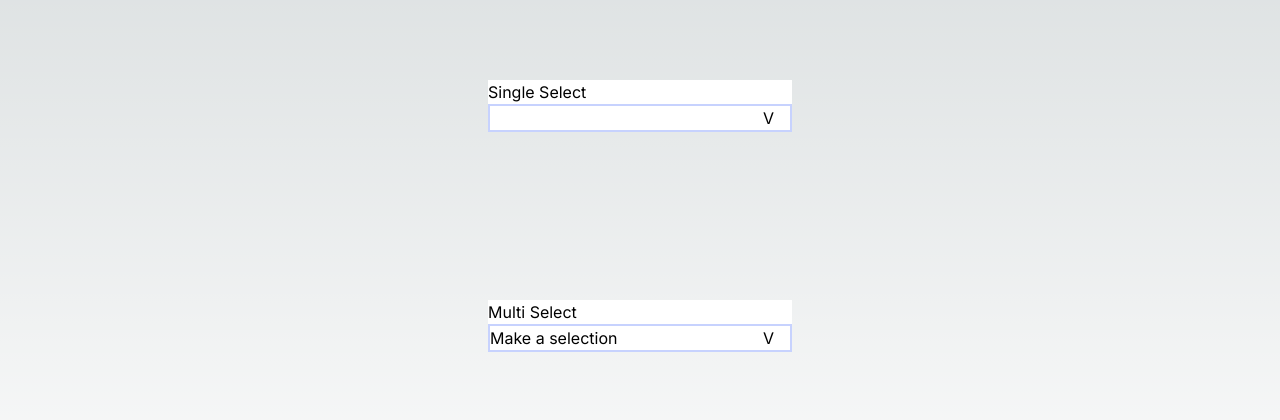
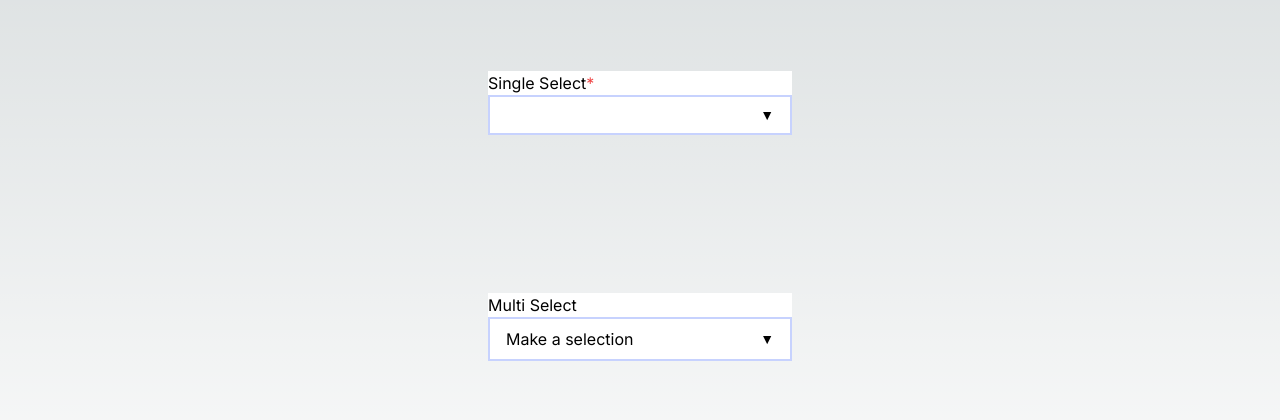
Before and after one commit to reeesh96/dropdown-module, a Next.js app: page / in a window 1280 px wide. Shown: the part 184-604 px from the top of the page. Built offline with nearby package versions, Linux system fonts and the light colour scheme.

Commit message:
Fixing styling and cleaning arrows

```diff
--- a/src/app/page.tsx
+++ b/src/app/page.tsx
@@ -6,19 +6,21 @@ import { DropdownProps, SelectionMode } from "@/components/dropdown/config"
 export default function Home() {
   const dropdownProps: DropdownProps = {
     title: 'Single Select',
-    options: ['Op1', 'Op2'],
+    options: ['Tony Stark', 'Steve Rogers', 'Bruce Banner', 'Natasha Romanoff', 'Thor'],
     selectionMode: SelectionMode.SingleSelect,
     onSelectionChange(selectedItems) {
       console.log('Items Changed!')
       console.log(selectedItems)
     },
+    required: true
   }
 
   const multiSelectDropdownProps = {
     ...dropdownProps,
     title: 'Multi Select',
     selectionMode: SelectionMode.MultiSelect,
-    defaultText: 'Make a selection'
+    defaultText: 'Make a selection',
+    required: false
   }
 
   return (
--- a/src/components/dropdown/index.css
+++ b/src/components/dropdown/index.css
@@ -12,8 +12,9 @@
     width: 100%;
     display: flex;
     flex-direction: row;
+    align-items: center;
 
-    @apply border-solid border-2 border-indigo-200
+    @apply border-solid border-2 border-indigo-200 px-[1rem] py-[0.5rem];
 }
 
 .dropdown-menu-container {
@@ -47,3 +48,9 @@
 .dropdown-menu-item_selected:hover {
     @apply bg-blue-300;
 }
+
+.caret {
+    translate: 0 25%;
+    border: .25em solid transparent;
+    border-top-color: #777;
+  }
--- a/src/components/dropdown/index.tsx
+++ b/src/components/dropdown/index.tsx
@@ -6,7 +6,7 @@ import './index.css'
 import { setToString } from "@/utils/setToString";
 
 export default function Dropdown(props: DropdownProps) {
-    const { title, options, selectionMode, defaultText, onSelectionChange } = props
+    const { title, options, selectionMode, defaultText, onSelectionChange, required } = props
     const [ isCollapsed, setIsCollapsed ] = useState(true)
     const [ selectedItems, _setSelectedItems ] = useState(new Set<string>())
     const [ selectionResultString, setSelectionResultString ] = useState(defaultText ?? '')
@@ -48,18 +48,27 @@ export default function Dropdown(props: DropdownProps) {
 
     return (
         <div className="dropdown-container">
-            <p>{title}</p>
+            <div className="flex flex-row">
+                <p>{title}</p>
+                {required && (
+                    <p className="text-red-500">*</p>
+                )}
+            </div>
             <div className="relative w-full h-fit">
                 <div
                     className="dropdown-element"
                     onClick={() => setIsCollapsed(!isCollapsed)}
                 >
-                    <div className="w-full h-full">
+                    <div className="w-full h-full overflow-hidden whitespace-nowrap text-ellipsis">
                         { selectionResultString }
                     </div>
-                    <div className="px-[1rem]">
-                        {isCollapsed ? 'V' : '^'}
-                    </div>
+                    {
+                        isCollapsed ? (
+                            <p className="text-sm">&#9660;</p>
+                        ) : (
+                            <p className="text-sm">&#9650;</p>
+                        )
+                    }
                 </div>
                 <div hidden={isCollapsed} className="dropdown-menu-container">
                     <div className="flex flex-col items-start">
```
